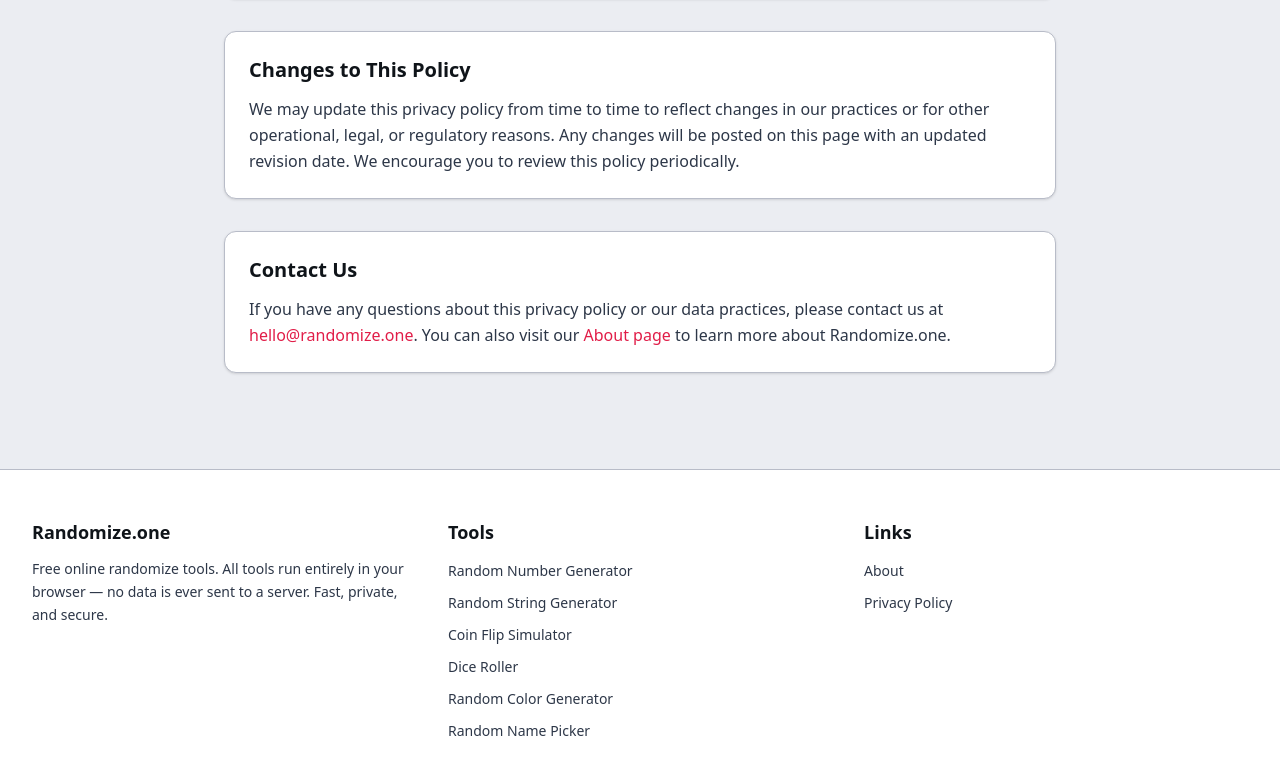
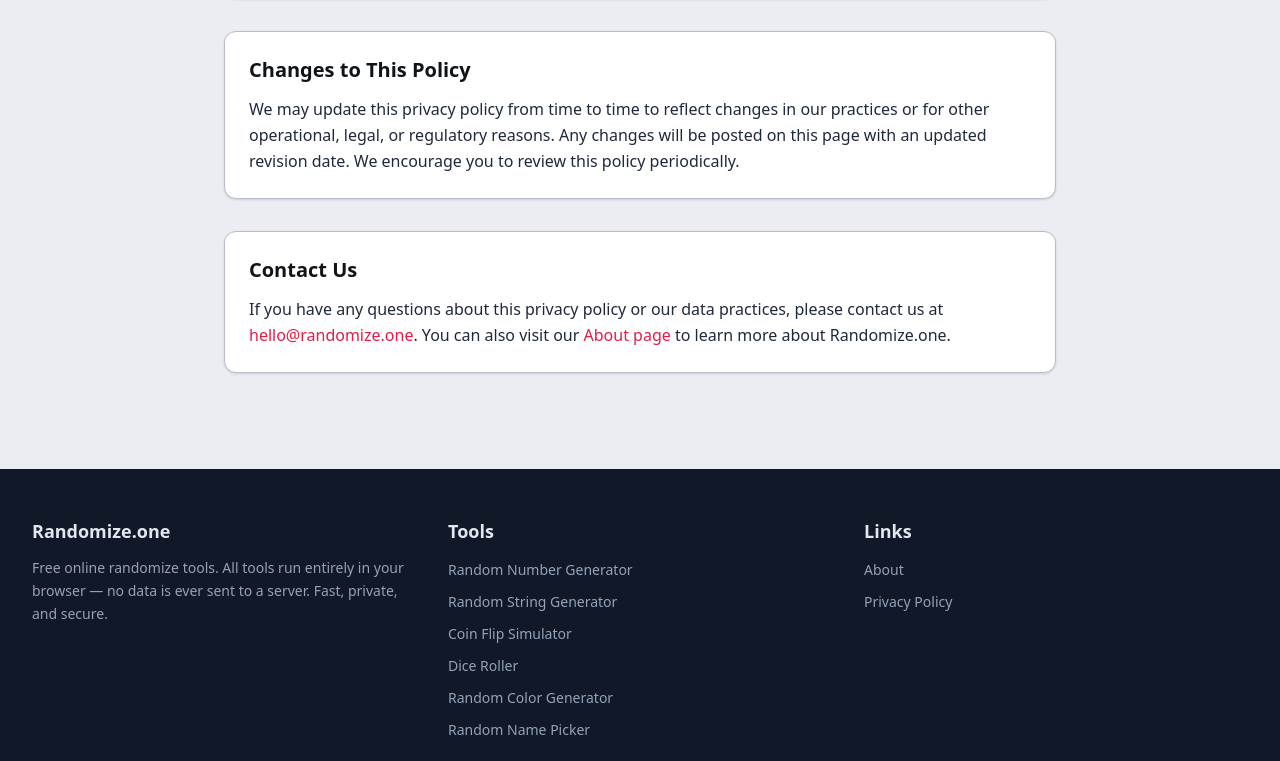
Before and after one commit to kembah17/randomize.one, a Next.js app: page /privacy in a window 1280 px wide. Shown: the part 2036-2797 px from the top of the page. Built offline with nearby package versions, Linux system fonts and the light colour scheme.

Commit message:
Fix light/dark theme: add .card class, darken text, distinct footer, opposing congruence

```diff
--- a/src/app/globals.css
+++ b/src/app/globals.css
@@ -23,7 +23,7 @@
   --color-page-bg: #EBEDF2;
   --color-page-bg-dark: #0B1120;
   --color-text: #0F1419;
-  --color-text-light: #2D3748;
+  --color-text-light: #1E293B;
   --color-text-dark: #F1F5F9;
   --color-text-dark-muted: #64748B;
   --color-heading: #0F1419;
@@ -31,7 +31,7 @@
   --color-dark: #F1F5F9;
   --color-dark-muted: #64748B;
   --color-light: #F1F5F9;
-  --color-muted: #718096;
+  --color-muted: #475569;
   --color-border: #B8BCC8;
   --color-border-light: #D1D5DB;
   --color-border-dark: #2D3F56;
@@ -57,9 +57,9 @@
   --color-bg-muted: #F3F4F6;
   --color-bg-code: #F3F4F6;
   --color-text-primary: #0F1419;
-  --color-text-secondary: #2D3748;
-  --color-text-tertiary: #4A5568;
-  --color-text-muted: #718096;
+  --color-text-secondary: #1E293B;
+  --color-text-tertiary: #334155;
+  --color-text-muted: #475569;
   --color-text-inverse: #F1F5F9;
   --color-text-heading: #0F1419;
   --color-text-link: #E11D48;
@@ -92,6 +92,12 @@
   --color-toggle-track: #CBD5E1;
   --color-toggle-thumb: #FFFFFF;
   --color-toggle-icon: #64748B;
+  --color-footer-bg: #111827;
+  --color-footer-text: #E2E8F0;
+  --color-footer-muted: #94A3B8;
+  --color-footer-border: #1F2937;
+  --color-footer-link: #ED7690;
+  --color-footer-link-hover: #E11D48;
 }
 
 .dark {
@@ -140,6 +146,12 @@
   --color-toggle-track: #334155;
   --color-toggle-thumb: #F1F5F9;
   --color-toggle-icon: #94A3B8;
+  --color-footer-bg: #030712;
+  --color-footer-text: #E2E8F0;
+  --color-footer-muted: #64748B;
+  --color-footer-border: #111827;
+  --color-footer-link: #FB7185;
+  --color-footer-link-hover: #ED7690;
 }
 
 * { box-sizing: border-box; }
--- a/src/components/layout/Footer.tsx
+++ b/src/components/layout/Footer.tsx
@@ -11,21 +11,21 @@
 
 export default function Footer() {
   return (
-    <footer className="bg-surface border-t border-border mt-16">
+    <footer style={{ backgroundColor: 'var(--color-footer-bg)', color: 'var(--color-footer-text)' }} className="mt-16">
       <div className="max-w-7xl mx-auto px-4 sm:px-6 lg:px-8 py-12">
         <div className="grid grid-cols-1 md:grid-cols-3 gap-8">
           <div>
-            <h3 className="font-bold text-lg text-text mb-3">Randomize.one</h3>
-            <p className="text-text-light text-sm leading-relaxed">
+            <h3 className="font-bold text-lg mb-3" style={{ color: 'var(--color-footer-text)' }}>Randomize.one</h3>
+            <p className="text-sm leading-relaxed" style={{ color: 'var(--color-footer-muted)' }}>
               Free online randomize tools. All tools run entirely in your browser &mdash; no data is ever sent to a server. Fast, private, and secure.
             </p>
           </div>
           <div>
-            <h3 className="font-bold text-lg text-text mb-3">Tools</h3>
+            <h3 className="font-bold text-lg mb-3" style={{ color: 'var(--color-footer-text)' }}>Tools</h3>
             <ul className="space-y-2">
               {tools.map((tool) => (
                 <li key={tool.href}>
-                  <Link href={tool.href} className="text-text-light hover:text-primary text-sm transition-colors">
+                  <Link href={tool.href} className="text-sm transition-colors" style={{ color: 'var(--color-footer-muted)' }}>
                     {tool.name}
                   </Link>
                 </li>
@@ -33,14 +33,14 @@
             </ul>
           </div>
           <div>
-            <h3 className="font-bold text-lg text-text mb-3">Links</h3>
+            <h3 className="font-bold text-lg mb-3" style={{ color: 'var(--color-footer-text)' }}>Links</h3>
             <ul className="space-y-2">
-              <li><Link href="/about" className="text-text-light hover:text-primary text-sm transition-colors">About</Link></li>
-              <li><Link href="/privacy" className="text-text-light hover:text-primary text-sm transition-colors">Privacy Policy</Link></li>
+              <li><Link href="/about" className="text-sm transition-colors" style={{ color: 'var(--color-footer-muted)' }}>About</Link></li>
+              <li><Link href="/privacy" className="text-sm transition-colors" style={{ color: 'var(--color-footer-muted)' }}>Privacy Policy</Link></li>
             </ul>
           </div>
         </div>
-        <div className="border-t border-border mt-8 pt-8 text-center text-text-muted text-sm">
+        <div className="mt-8 pt-8 text-center text-sm" style={{ borderTop: '1px solid var(--color-footer-border)', color: 'var(--color-footer-muted)' }}>
           &copy; {new Date().getFullYear()} Randomize.one. All rights reserved. All processing happens in your browser.
         </div>
       </div>
```
